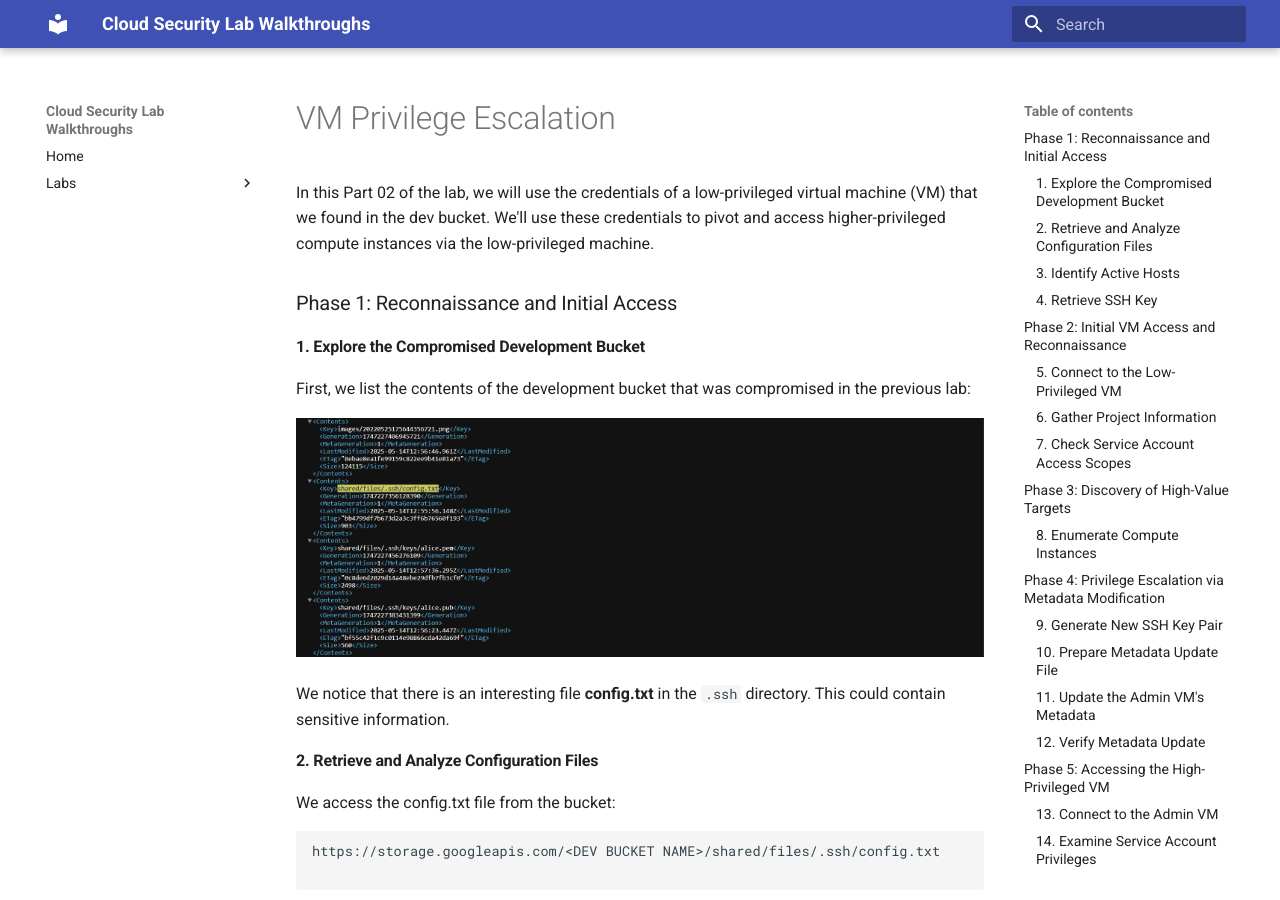
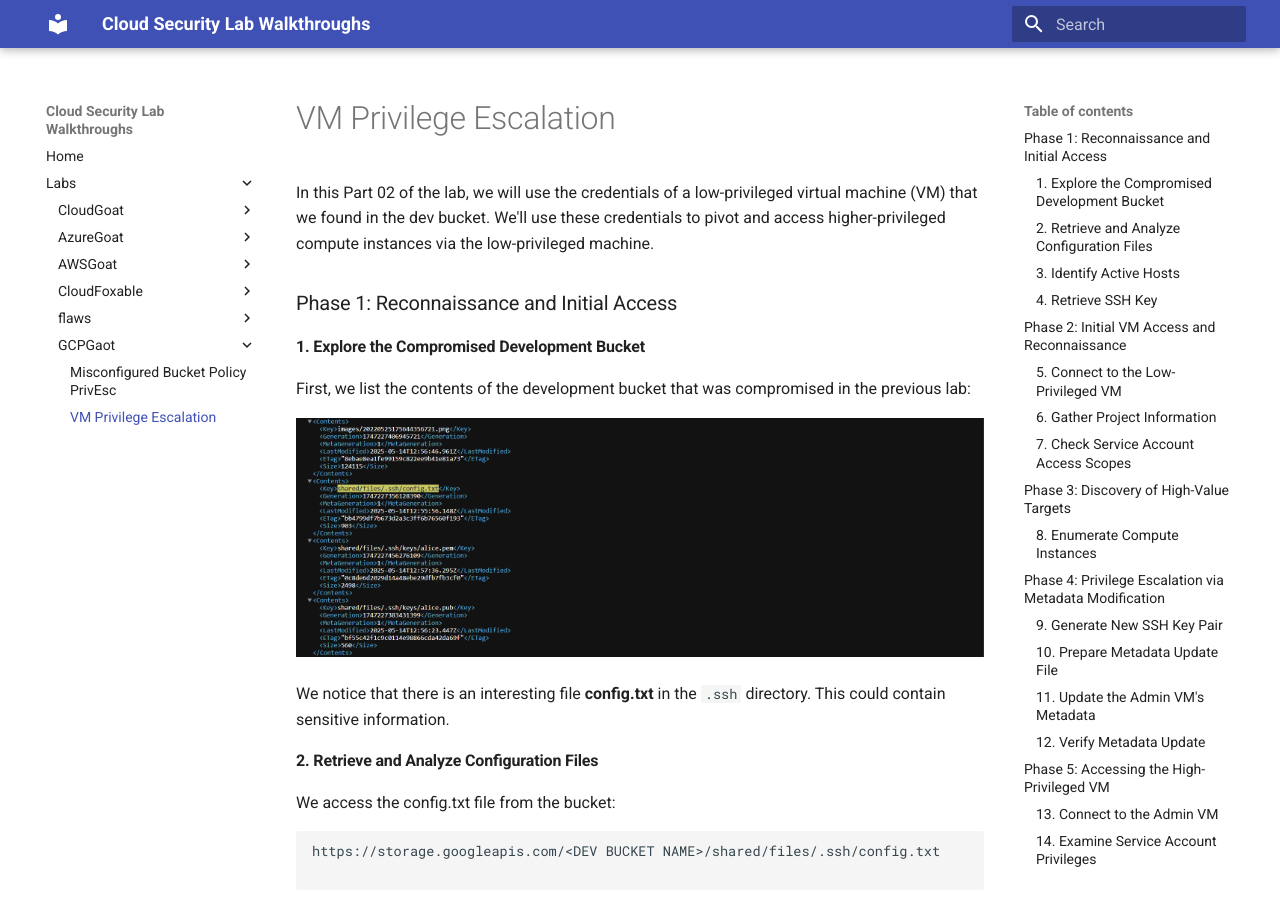
Before and after one commit to 0xhb/Labs-Documentation, an MkDocs documentation site: the page built from docs/GCPGoat/VM Privilege Escalation.md, in a window 1280 px wide and 900 px high. Built offline with MkDocs 1.6.1 and Material for MkDocs 9.7.7, drawn with Linux system fonts in a browser that asks for light colours.

Commit message:
add GCPgoat to the main file

```diff
--- a/mkdocs.yml
+++ b/mkdocs.yml
@@ -15,6 +15,9 @@ nav:
           - ...: labs/cloudfoxable/example.md
       - flaws:
           - ...: labs/flaws/example.md
+      - GCPGaot:
+          - Misconfigured Bucket Policy PrivEsc: GCPGoat/Exploiting Misconfigured Bucket Policies for Privilege Escalation.md
+          - VM Privilege Escalation: GCPGoat/VM Privilege Escalation.md
 
 plugins:
   - search
```
